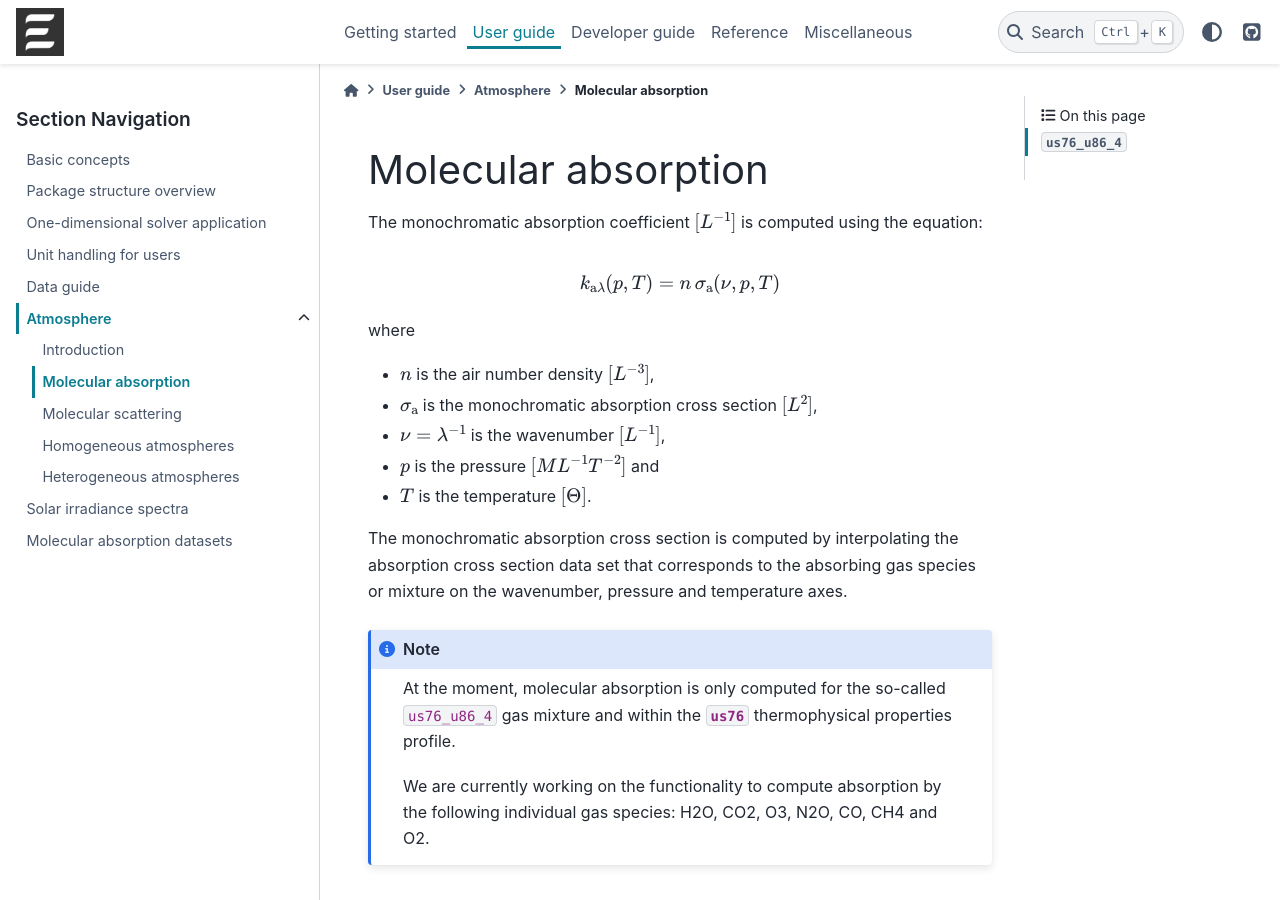
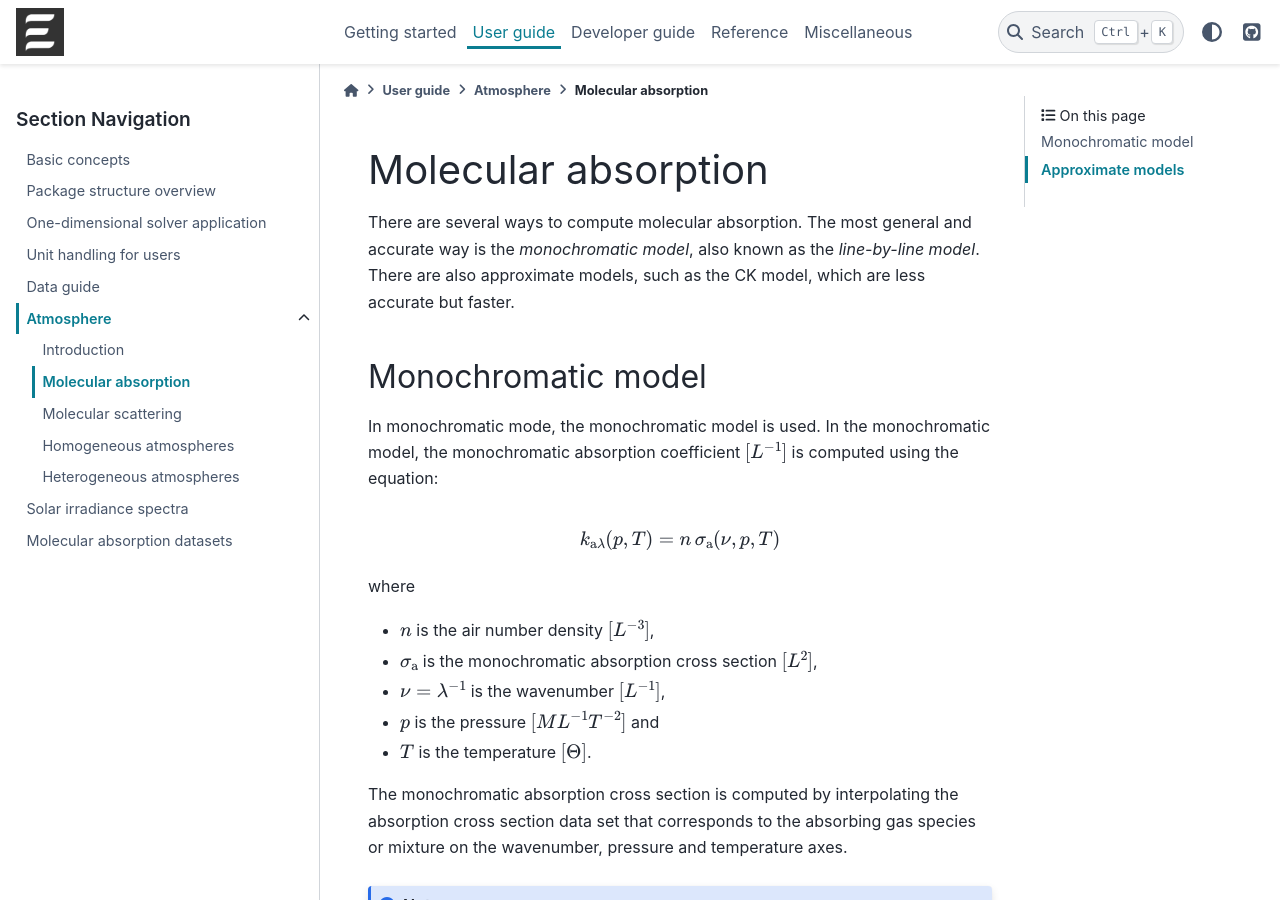
Before and after one commit to eradiate/eradiate, a Sphinx documentation site: the page built from docs/rst/user_guide/atmosphere/absorption.rst, in a window 1280 px wide and 900 px high. Built offline with Sphinx 7.4.7 and the PyData theme 0.15.4, drawn with Linux system fonts in a browser that asks for light colours; pages that are not in the unit, such as notebooks, are missing from menus; cross-references to code outside the pages are shown as plain code; some of the changed text lies outside the part shown.

Commit message:
Distinguish line-by-line model from bands models

```diff
--- a/docs/rst/user_guide/atmosphere/absorption.rst
+++ b/docs/rst/user_guide/atmosphere/absorption.rst
@@ -1,9 +1,20 @@
 .. _sec-atmosphere-molecular-absorption:
 
 Molecular absorption
---------------------
+====================
 
-The monochromatic absorption coefficient :math:`[L^{-1}]` is computed using the equation:
+There are several ways to compute molecular absorption.
+The most general and accurate way is the *monochromatic model*, also known as
+the *line-by-line model*.
+There are also approximate models, such as the CK model, which are less accurate
+but faster.
+
+Monochromatic model
+-------------------
+
+In monochromatic mode, the monochromatic model is used.
+In the monochromatic model, the monochromatic absorption coefficient
+:math:`[L^{-1}]` is computed using the equation:
 
 .. math::
 
@@ -115,3 +126,10 @@ cross section value is approximated to 0.
       \max_{\nu} k_{a} = 4.0 \, 10^{-4} \, \mathrm{km}^{-1},
 
    this approximation seems reasonable.
+
+
+Approximate models
+------------------
+
+.. note::
+   The support for approximate models is currently ongoing work.
--- a/docs/rst/user_guide/atmosphere/heterogeneous.rst
+++ b/docs/rst/user_guide/atmosphere/heterogeneous.rst
@@ -149,6 +149,8 @@ The corresponding atmosphere is 100 km high and is divided into 4 layers
 The first values in the  ``sigma_t_values`` and ``albedo_values`` arrays
 correspond to the bottom layer of the atmosphere.
 
+.. _sec-atmosphere-heterogeneous-kernel_volume_data_files:
+
 Kernel volume data files
 ------------------------
 
```
